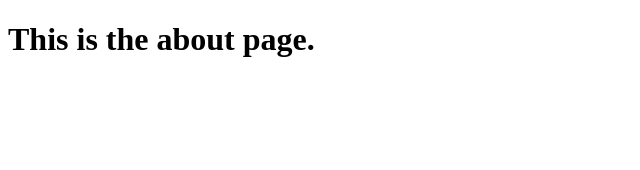
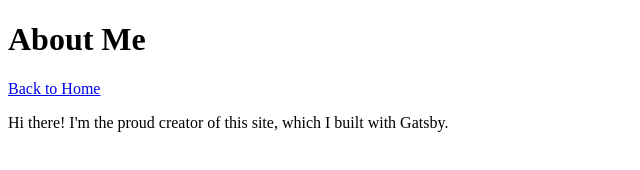
Before and after one commit to glitton/learn-with-sulli, a Gatsby site: page /about in a window 1280 px wide. Shown: the whole page, without its empty margins (0-640 px from the left). Built offline with nearby package versions, Linux system fonts and the light colour scheme; Gatsby itself is replaced by a stand-in of ours.

Commit message:
added link component

```diff
--- a/src/pages/about.js
+++ b/src/pages/about.js
@@ -1,11 +1,17 @@
 import * as React from "react";
+import { Link } from "gatsby";
 
-const About = () => {
+const AboutPage = () => {
   return (
-    <div>
-      <h1>This is the about page.</h1>
-    </div>
+    <main>
+      <title>About Me</title>
+      <h1>About Me</h1>
+      <Link to="/">Back to Home</Link>
+      <p>
+        Hi there! I'm the proud creator of this site, which I built with Gatsby.
+      </p>
+    </main>
   );
 };
 
-export default About;
+export default AboutPage;
```
Also changed, not shown: src/pages/index.js (+12 -6 lines).
